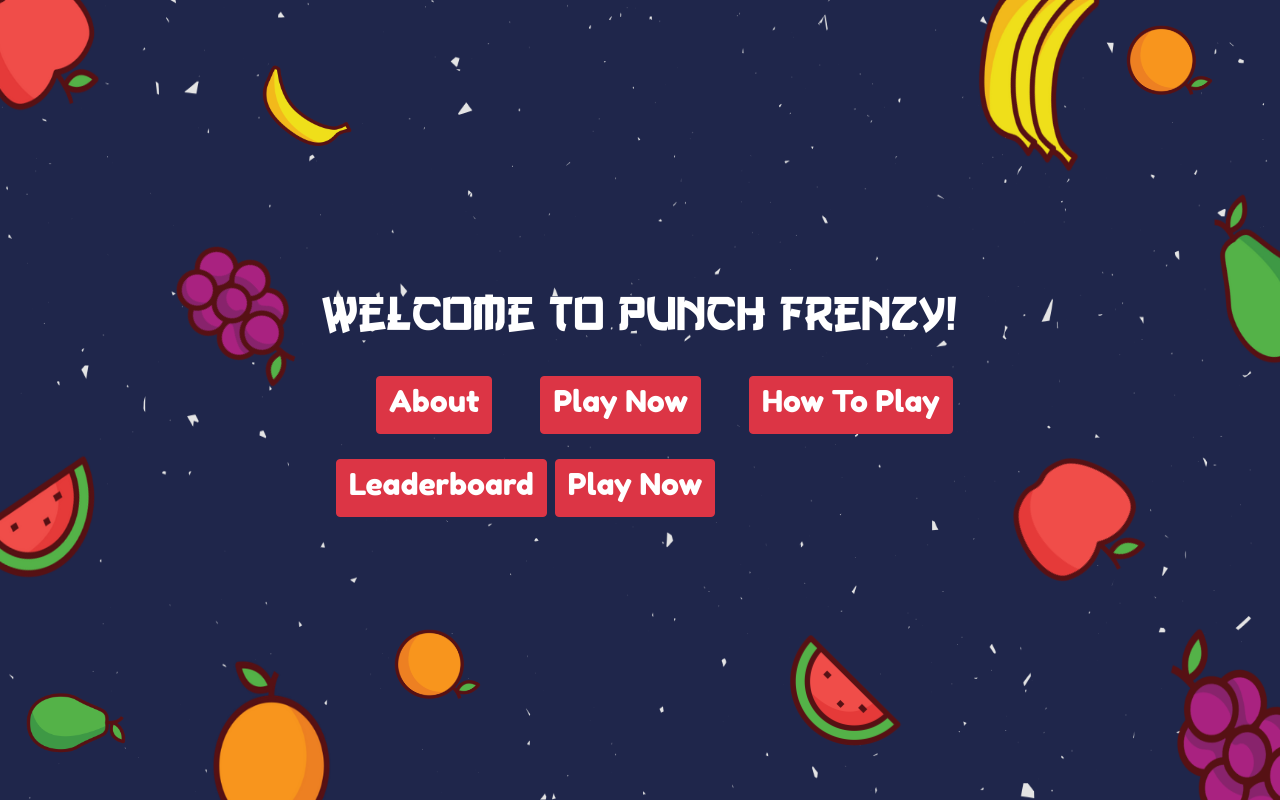
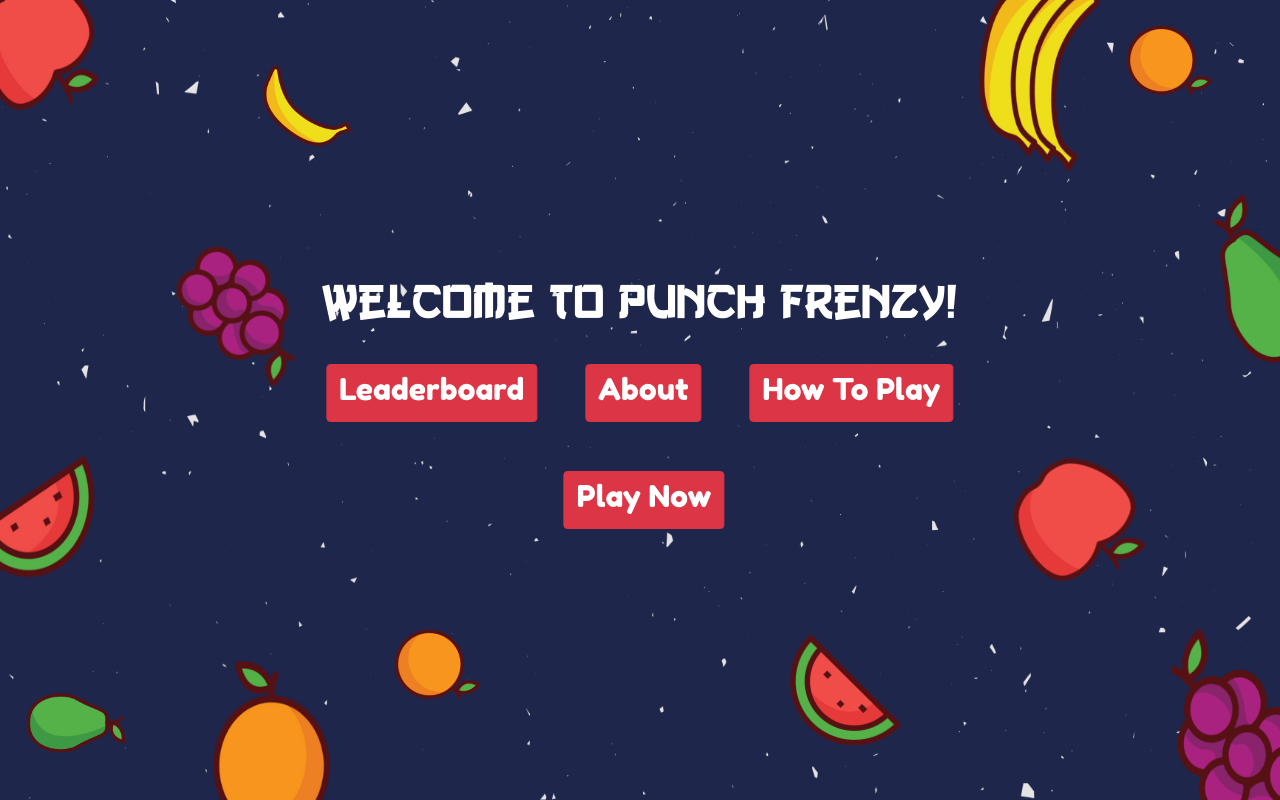
Before and after one commit to Slash-it/Slash-It, a React (Create React App) app in the folder client/: page / in a window 1280 px wide. Built offline with nearby package versions, Linux system fonts and the light colour scheme.

Commit message:
reapiring button position

```diff
--- a/client/src/pages/Home.js
+++ b/client/src/pages/Home.js
@@ -25,14 +25,23 @@ function Home() {
         <div className="zoomIn">
           <h3>Welcome to Punch Frenzy!</h3>
           {/* <img src="/assets/HomeLogo.png" height='300px' width='auto' alt="" /> */}
-          <div className="d-flex row ml-2">
-          <div className="btn btn-danger mr-5 ml-5">
+
+          <div className="d-flex row ml-1 mb-4">
+
+          <div className="btn btn-danger mr-5">
+          <h4
+            style={{ cursor: "pointer" }}
+            onClick={() => setLeaderboardVisible(true)}
+          >
+            Leaderboard
+          </h4>
+        </div>
+
+        <div className="btn btn-danger mr-5">
             <h4 style={{ cursor: 'pointer' }} onClick={() => history.push('/about')}>About</h4>
           </div>
-          <div className="btn btn-danger mr-5 ">
-            <h4 style={{ cursor: 'pointer' }} onClick={() => history.push('/mode')}>Play Now</h4>
-          </div>
-          <div className="btn btn-danger">
+
+          <div className="btn btn-danger mr-1">
             <h4
               style={{ cursor: "pointer" }}
               onClick={() => setHowToPlayVisible(true)}
@@ -40,30 +49,14 @@ function Home() {
               How To Play
             </h4>
           </div>
-          <div className="pl-2 d-inline-block">
-          <div className="btn btn-danger">
-          <h4
-            style={{ cursor: "pointer" }}
-            onClick={() => setLeaderboardVisible(true)}
-          >
-            Leaderboard
-          </h4>
-        </div>
+          </div>
+
+        <div className="btn btn-danger ml-2 ">
+            <h4 style={{ cursor: 'pointer' }} onClick={() => history.push('/mode')}>Play Now</h4>
         </div>
 
-          <div className="pl-2 d-inline-block">
-            <div className="btn btn-danger">
-              <h4
-                style={{ cursor: "pointer" }}
-                onClick={() => history.push("/mode")}
-              >
-                Play Now
-              </h4>
-            </div>
+        </div>
           </div>
-          </div>
-        </div>
-      </div>
       <img src={watermelon} className="watermelon rotate" alt="fruit" />
       <img src={orange} className="strawberry2 rotatereverse" alt="fruit" />
       <img src={apple} className="apple rotatereverse" alt="fruit" />
```
